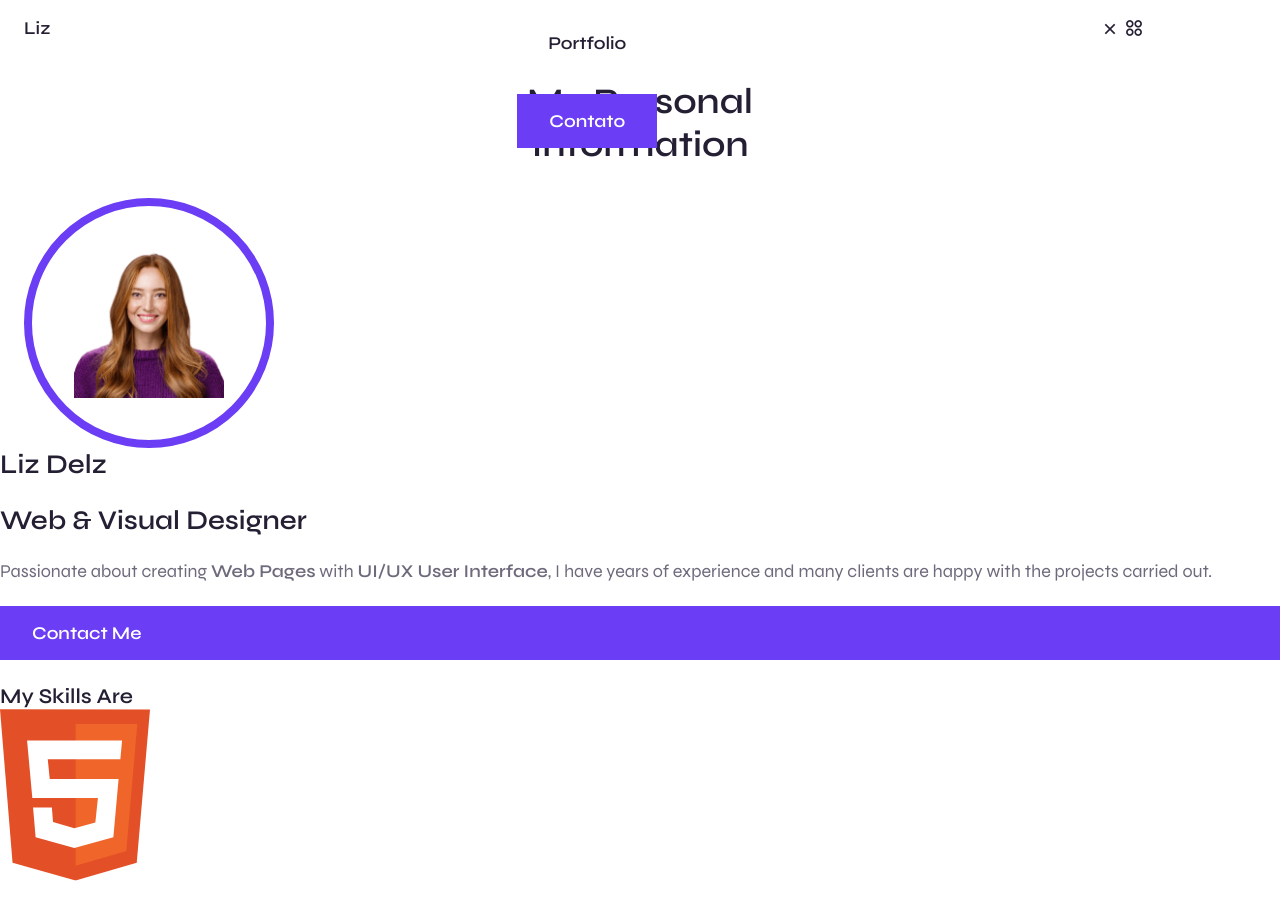
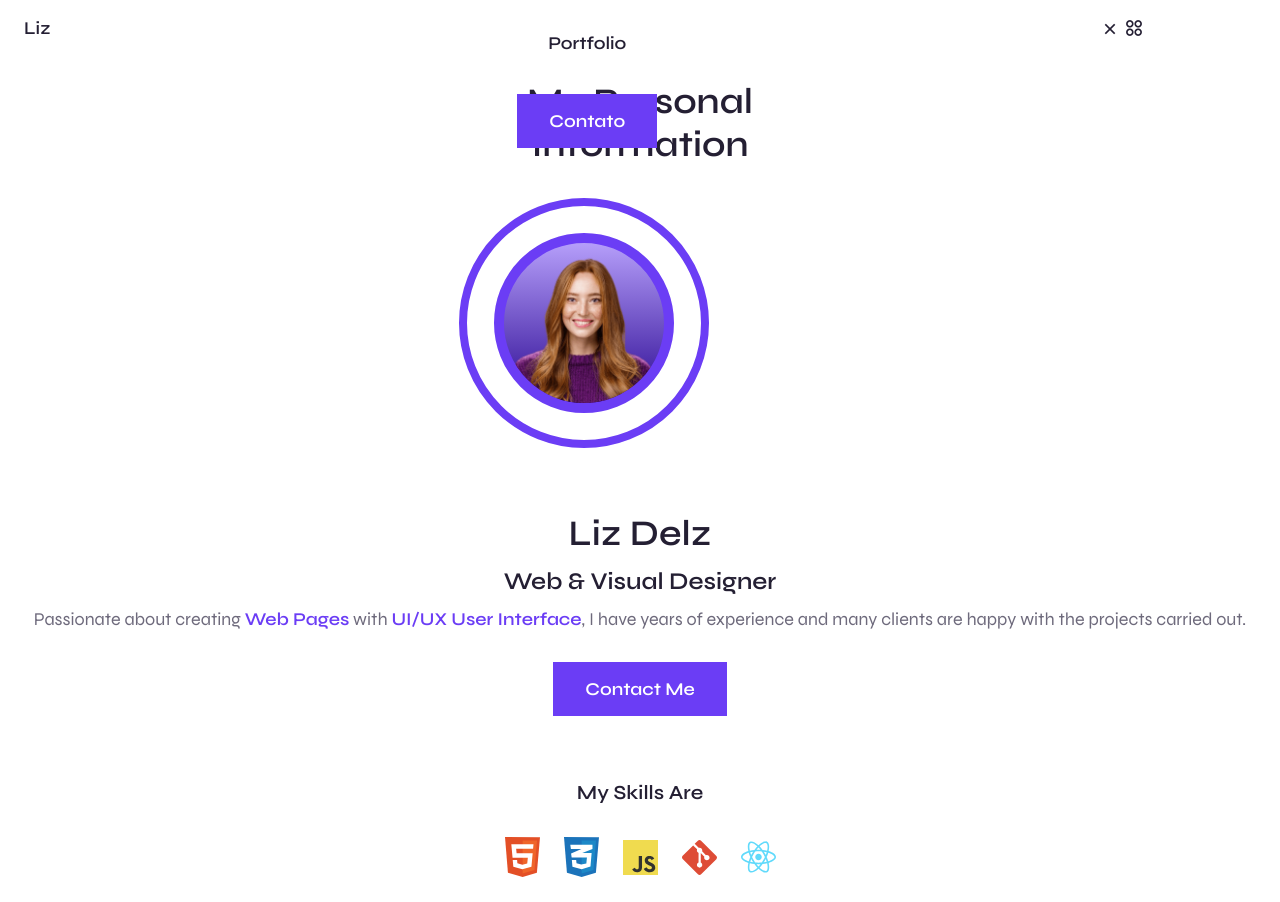
Before and after one commit to devilasboas/Portfolio-Website, a plain HTML site: page about.html in a window 1280 px wide. Shown: the top 902 px of the page. Drawn offline with nearby package versions, Linux system fonts and the light colour scheme.

Commit message:
modified about

```diff
--- a/about.html
+++ b/about.html
@@ -69,8 +69,11 @@
             </h2>
 
             <div class="about__container about__page container grid ">
-                <div class="about__perfil perfil">
-                    <img src="assets/img/about-perfil.png" alt="image" class="perfil__img">
+                <div class="home__perfil perfil">
+                    <div class="perfil__content">
+                        <img src="assets/img/about-perfil.png" alt="image" class="perfil__img">
+
+                    </div>
                 </div>
             </div>
 
--- a/assets/css/styles.css
+++ b/assets/css/styles.css
@@ -359,8 +359,64 @@ img {
   justify-self: center;
 }
 /*=============== ABOUT ===============*/
+.about__page{
+  padding-bottom: 4rem;
+}
 
+.about__perfil{
+  justify-self: center;
+}
 
+.about__content{
+  row-gap: 4rem;
+}
+
+.about__data{
+  row-gap: 2rem;
+}
+
+.about__info{
+  row-gap: .75rem;
+  text-align: center;
+}
+
+.about__name{
+  font-size: var(--h1-font-size);
+}
+
+.about__profession{
+  font-size: var(--h2-font-size);
+}
+
+.about__description b{
+  color: var(--first-color);
+}
+
+.about__button{
+  justify-self: center;
+}
+
+.about__skills-title{
+  font-size: var(--h3-font-size);
+  text-align: center;
+  margin-bottom: 2rem;
+}
+
+.about__skills-img{
+  width: 35px;
+  transition: transform .4s;
+}
+
+.about__skills-img:hover{
+  transform: translateY(-.5rem);
+}
+
+.about__skills-content{
+  grid-template-columns: repeat(5, max-content);
+  justify-content: center;
+  align-items: center;
+  gap: 2rem 1.5rem;
+}
 /*=============== SERVICES ===============*/
 
 
```
